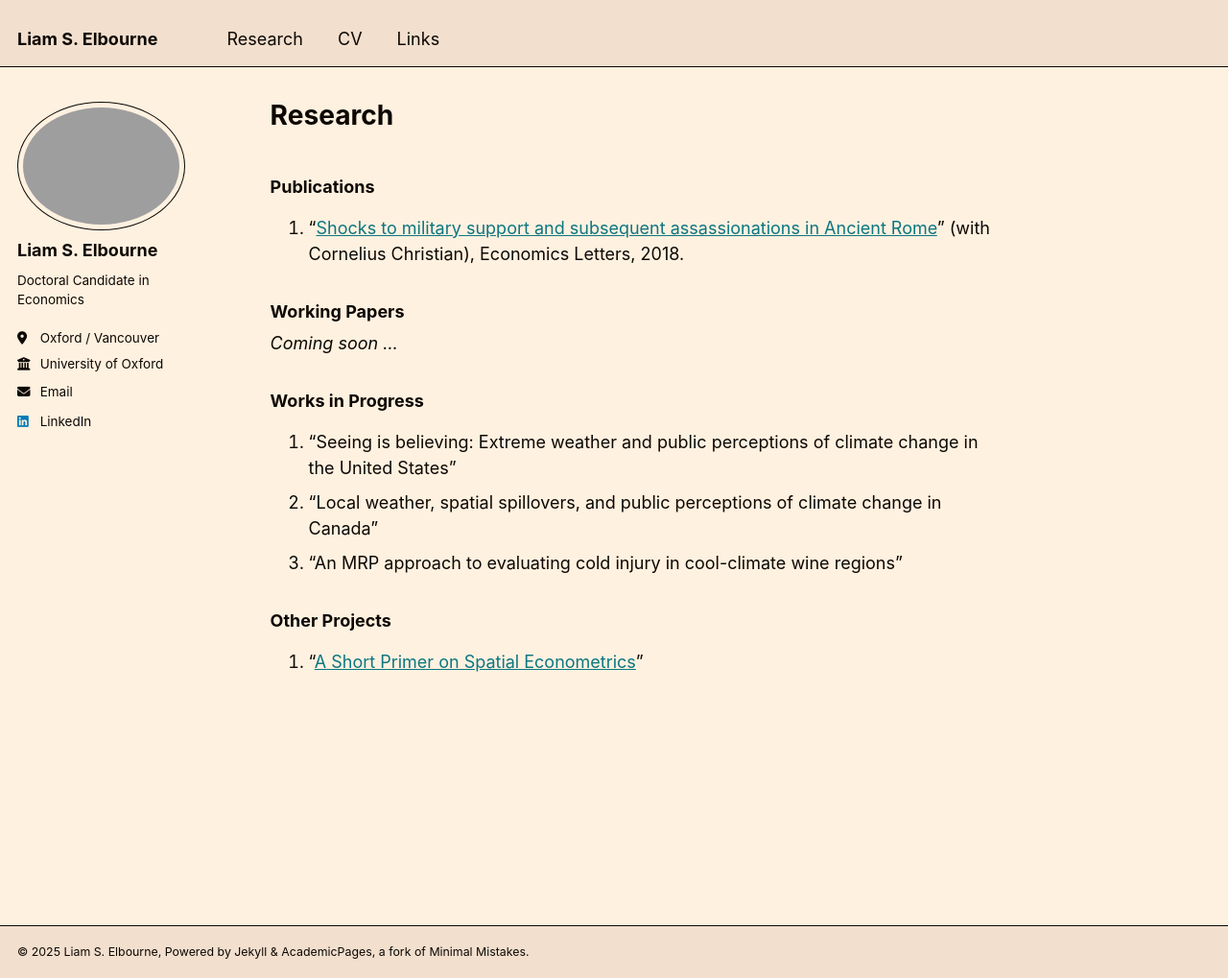
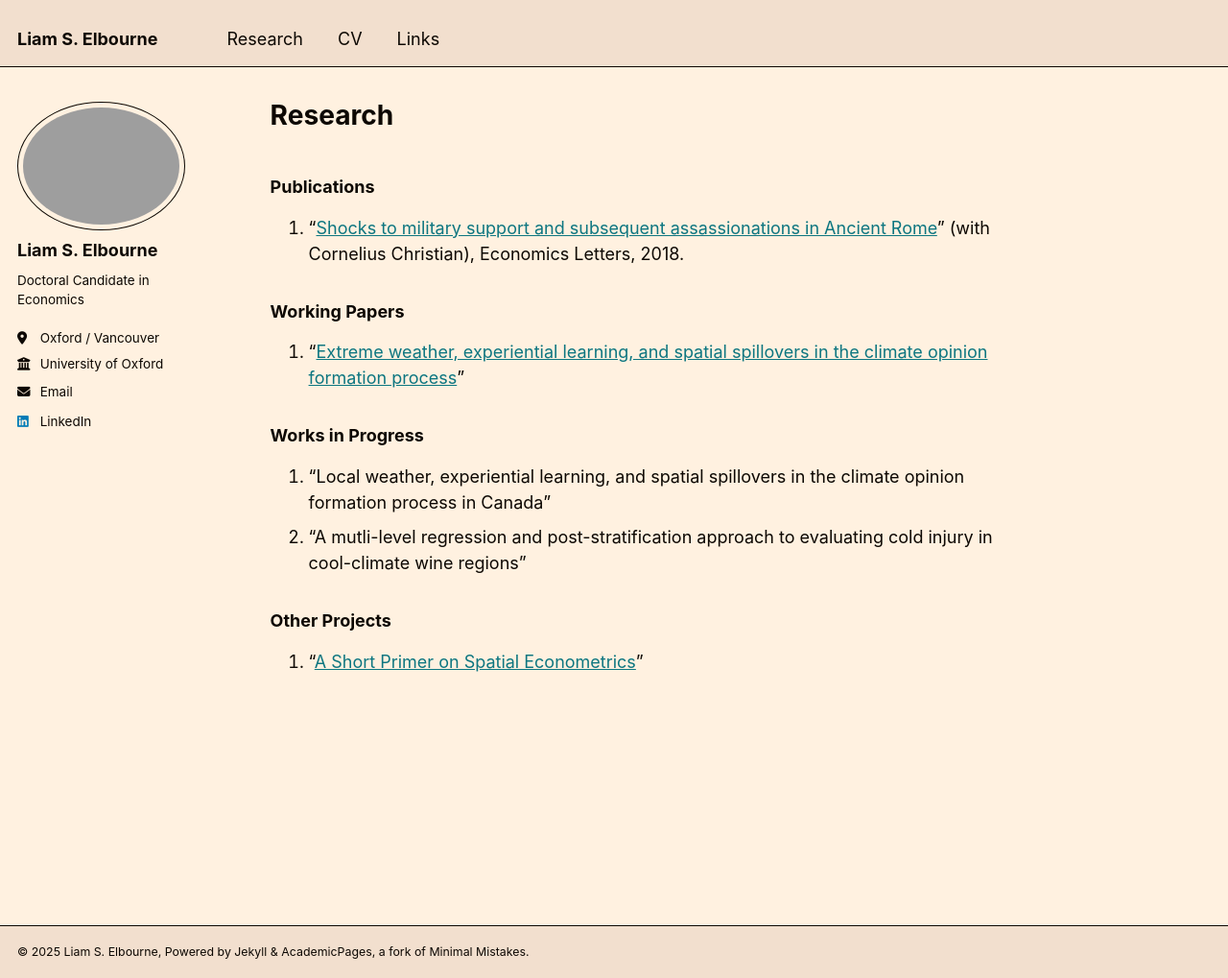
Before and after one commit to LiamSElbourne/LiamSElbourne.github.io, a Jekyll site: the page built from _pages/research.md, in a window 1280 px wide and 1019 px high. Shown: the whole window at 96% size. Built offline with Jekyll 4.4.1, drawn with Linux system fonts in a browser that asks for light colours.

Commit message:
Update research.md

```diff
--- a/_pages/research.md
+++ b/_pages/research.md
@@ -18,14 +18,14 @@ redirect_from:
 
 ### Working Papers
 
-_Coming soon ..._
+1. "[Extreme weather, experiential learning, and spatial spillovers in the climate opinion formation process](https://liamselbourne.github.io/files/US_Climate_Opinion_Formation.pdf)"
 
 
 ### Works in Progress
 
-1. "Seeing is believing: Extreme weather and public perceptions of climate change in the United States"
-2. "Local weather, spatial spillovers, and public perceptions of climate change in Canada"
-3. "An MRP approach to evaluating cold injury in cool-climate wine regions"
+1. "Local weather, experiential learning, and spatial spillovers in the climate opinion formation process in Canada"
+2. "A mutli-level regression and post-stratification approach to evaluating cold injury in cool-climate wine regions"
+
 
 
 ### Other Projects
```
